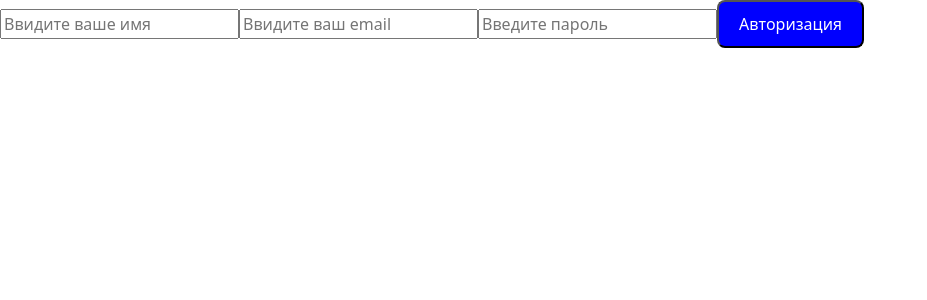
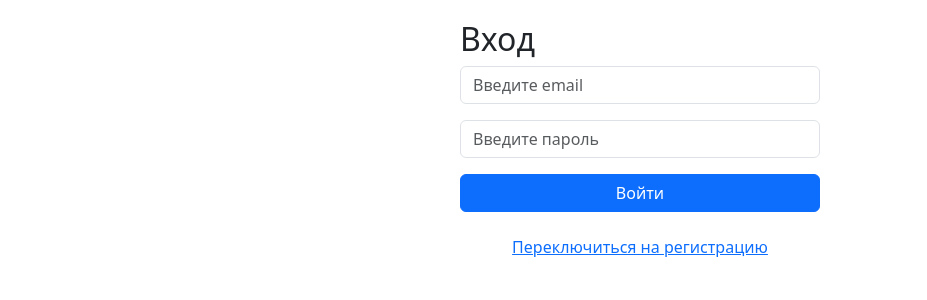
Before and after one commit to grentank/social-farmacy, a React (Vite) app in the folder client/: page /login in a window 1280 px wide. Shown: the top 300 px of the page, without its empty margins (0-927 px from the left). Built offline with nearby package versions, Linux system fonts and the light colour scheme.

Commit message:
registration

```diff
--- /dev/null
+++ b/client/src/components/AuthButton/AuthButton.jsx
@@ -0,0 +1,14 @@
+import React from 'react';
+import Button from 'react-bootstrap/Button';
+
+export default function AuthButton({ isLogin }) {
+  return (
+    <Button
+      variant={isLogin ? 'primary' : 'success'}
+      type="submit"
+      className="w-100"
+    >
+      {isLogin ? 'Войти' : 'Зарегистрироваться'}
+    </Button>
+  );
+}
--- a/client/src/components/UserFormPage/UserFormPage.jsx
+++ /dev/null
@@ -1,27 +0,0 @@
-import { useState, useEffect } from 'react';
-
-export default function AuthButton({ mode }) {
-  const [authBut, setAuthBut] = useState(false);
-
-  const handleClick = () => {
-    setAuthBut((prev) => !prev);
-  };
-
-  useEffect(() => {
-    console.log('Текущее состояние:', authBut ? 'Регистрация' : 'Авторизация');
-  }, [authBut]);
-
-  return (
-    <button
-      onClick={handleClick}
-      style={{
-        backgroundColor: authBut ? 'green' : 'blue',
-        color: 'white',
-        padding: '10px 20px',
-        borderRadius: '8px',
-      }}
-    >
-      {authBut ? 'Регистрация' : 'Авторизация'}
-    </button>
-  );
-}
--- a/client/src/pages/AuthPage.jsx
+++ b/client/src/pages/AuthPage.jsx
@@ -1,17 +1,98 @@
-import React from 'react'
-import AuthButton from '../components/UserFormPage/UserFormPage';
+import React, { useState } from 'react';
 import Form from 'react-bootstrap/Form';
+import Button from 'react-bootstrap/Button';
+import { UserApi } from '../services/UserApi';
+import AuthButton from '../components/AuthButton/AuthButton';
 
 export default function AuthPage() {
-  const handleSubmit = (e) => {
-    e.preventDefault()
-  }
+  const [form, setForm] = useState({ name: '', email: '', password: '' });
+  const [isLogin, setIsLogin] = useState(true);
+  const [currentUser, setCurrentUser] = useState(null);
+
+  const handleChange = (e) => {
+    setForm({ ...form, [e.target.name]: e.target.value });
+  };
+
+  const handleSubmit = async (e) => {
+    e.preventDefault();
+    try {
+      const data = isLogin
+        ? await UserApi.login(form)
+        : await UserApi.register(form);
+
+      setCurrentUser(data.user || null);
+      alert(data.message || 'Успешно');
+    } catch (error) {
+      alert(error.response?.data?.error || 'Ошибка при отправке');
+    }
+  };
+
+  const handleLogout = async () => {
+    try {
+      await UserApi.logout();
+      setCurrentUser(null);
+      alert('Вы вышли из системы');
+    } catch (error) {
+      alert('Ошибка при выходе');
+    }
+  };
+
   return (
-    <form onSubmit={handleSubmit}>
-      <input name="name" placeholder='Ввидите ваше имя' />
-      <input name="email" placeholder='Ввидите ваш email' />
-      <input name="password" placeholder='Введите пароль' />
-      <AuthButton mode={'auth'} />
-    </form>
-  )
+    <div style={{ padding: 20, maxWidth: 400, margin: '0 auto' }}>
+      <h2>{isLogin ? 'Вход' : 'Регистрация'}</h2>
+      <Form onSubmit={handleSubmit}>
+        {!isLogin && (
+          <Form.Group className="mb-3">
+            <Form.Control
+              type="text"
+              name="name"
+              placeholder="Введите имя"
+              value={form.name}
+              onChange={handleChange}
+              required
+            />
+          </Form.Group>
+        )}
+
+        <Form.Group className="mb-3">
+          <Form.Control
+            type="email"
+            name="email"
+            placeholder="Введите email"
+            value={form.email}
+            onChange={handleChange}
+            required
+          />
+        </Form.Group>
+
+        <Form.Group className="mb-3">
+          <Form.Control
+            type="password"
+            name="password"
+            placeholder="Введите пароль"
+            value={form.password}
+            onChange={handleChange}
+            required
+          />
+        </Form.Group>
+
+        <AuthButton isLogin={isLogin} />
+      </Form>
+
+      <Button
+        variant="link"
+        onClick={() => setIsLogin(!isLogin)}
+        className="mt-3 w-100"
+      >
+        Переключиться на {isLogin ? 'регистрацию' : 'вход'}
+      </Button>
+
+      {currentUser && (
+        <>
+          <p className="mt-3">Вы вошли как: {currentUser.name || currentUser.email}</p>
+          <Button variant="danger" onClick={handleLogout}>Выйти</Button>
+        </>
+      )}
+    </div>
+  );
 }
--- a/client/src/services/UserApi.js
+++ b/client/src/services/UserApi.js
@@ -1,21 +1,22 @@
-import axios from 'axios'
+import axios from "axios"
 
-const { VITE_TARGET } = import.meta.env
+const { VITE_TARGET } = import.meta.env;
 
-import { axiosInstance } from '../shared/axiosInstance'
+import { axiosInstance } from "../shared/axiosInstance";
 
 export class UserApi {
 
   static async getAll() {
-    const { data } = await axiosInstance.get(`/users`)
+    const { data } = await axiosInstance.get(`/user`);
     return data
   }
 
   // * Авторизация начинает тут
   static async register(inputs) {
-    const { data } = await axiosInstance.post(`/auth/register`,
+    const { data } = await axiosInstance.post(
+      `/auth/register`,
       inputs // * Чтобы куки принимались клиентом
-    )
+    );
     return data
   }
 
@@ -39,17 +40,17 @@ export class UserApi {
   // * Авторизация заканчивается тут
 
   static async delete(id) {
-    const { data } = await axiosInstance.delete(`/users/${id}`)
+    const { data } = await axiosInstance.delete(`/user/${id}`)
     return data
   }
 
   static async getOne(id) {
-    const { data } = await axiosInstance.get(`/users/${id}`)
+    const { data } = await axiosInstance.get(`/user/${id}`);
     return data
   }
 
   static async update(id, inputs) {
-    const { data } = await axiosInstance.put(`/users/${id}`, inputs)
+    const { data } = await axiosInstance.put(`/user/${id}`, inputs);
     return data
   }
 }
```
